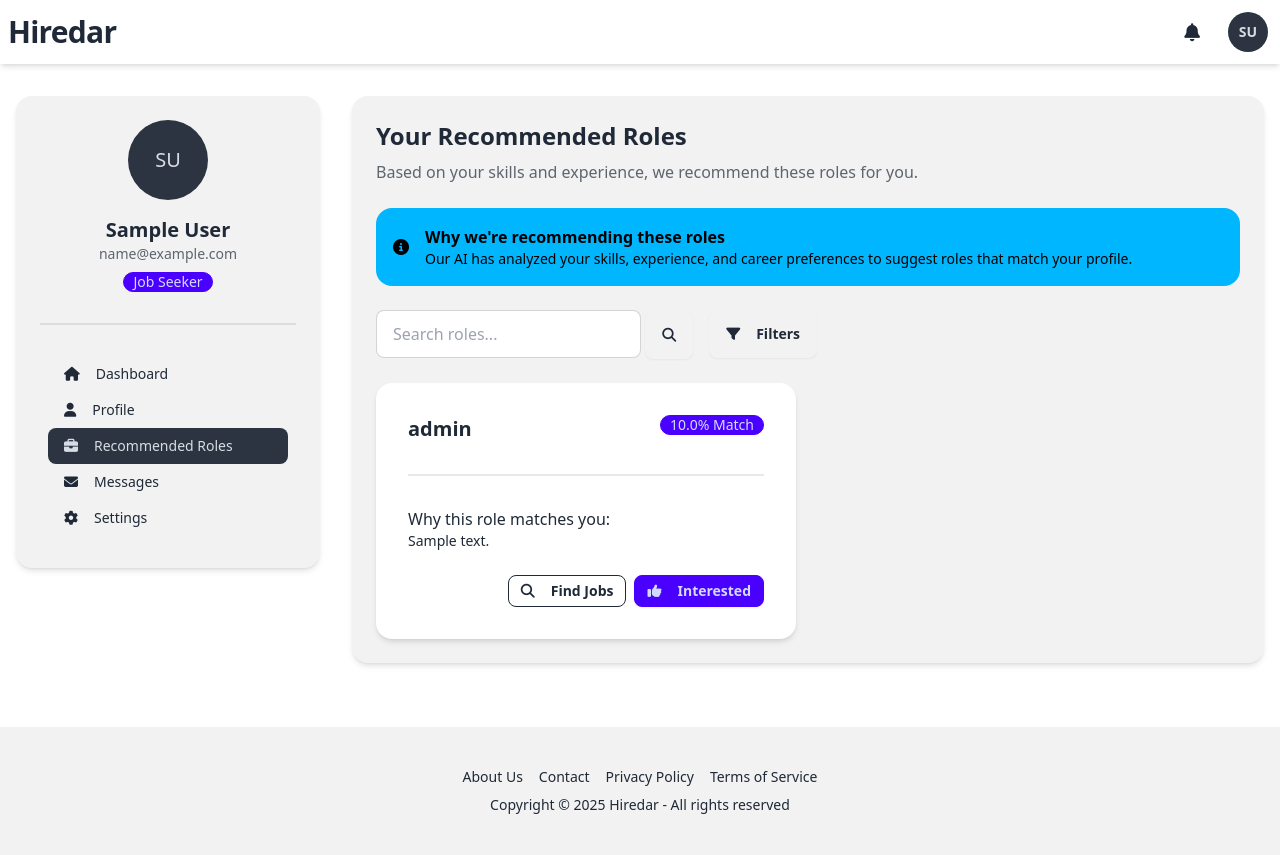
After one commit to btfranklin/hiredar-saas-archive, a Django app: page /job-seekers/recommendations/ in a window 1280 px wide. The commit adds this page. Run offline with Django 5.2, Linux system fonts and the light colour scheme; a user stored in the database is signed in; tables that the repository leaves empty hold one stand-in row (values such as "Sample post"); some libraries are stand-ins or nearby versions.

Commit message:
Add RoleRecommendation model and associated views for job seekers
- Introduced the RoleRecommendation model to store role suggestions for job seekers based on their skills and experience.
- Registered RoleRecommendation in the Django admin for management.
- Created RoleRecommendationsView to display personalized role recommendations to authenticated job seekers.
- Updated URLs to include a new path for accessing role recommendations.
- Enhanced the sidebar component to link to the new recommendations page.
- Added a template for rendering role recommendations with search and filter functionality.

```diff
--- a/apps/job_seekers/templates/job_seekers/components/sidebar.html
+++ b/apps/job_seekers/templates/job_seekers/components/sidebar.html
@@ -26,7 +26,7 @@
             <li><a href="{% url 'job_seekers:profile' %}" class="{% if active_page == 'profile' %}active{% endif %}">
                 <i class="fas fa-user mr-2"></i>Profile
             </a></li>
-            <li><a href="{% url 'jobs:recommendations' %}" class="{% if active_page == 'recommendations' %}active{% endif %}">
+            <li><a href="{% url 'job_seekers:role_recommendations' %}" class="{% if active_page == 'role_recommendations' %}active{% endif %}">
                 <i class="fas fa-briefcase mr-2"></i>Recommended Roles
             </a></li>
             <li><a href="{% url 'messaging:conversations' %}" class="{% if active_page == 'messages' %}active{% endif %}">
--- /dev/null
+++ b/apps/job_seekers/templates/job_seekers/role_recommendations.html
@@ -0,0 +1,139 @@
+{% extends 'base.html' %}
+{% load skill_tags %}
+
+{% block title %}Recommended Roles | Hiredar{% endblock %}
+
+{% block content %}
+<div class="container mx-auto px-4 py-8">
+    <div class="flex flex-col lg:flex-row gap-8">
+        <!-- Include job seeker sidebar -->
+        {% include 'job_seekers/components/sidebar.html' with active_page='role_recommendations' %}
+
+        <!-- Main content -->
+        <div class="w-full lg:w-3/4">
+            <div class="bg-base-200 rounded-box p-6 shadow-md mb-8">
+                <h2 class="text-2xl font-bold mb-2">Your Recommended Roles</h2>
+                <p class="text-base-content/70 mb-6">Based on your skills and experience, we recommend these roles for you.</p>
+
+                <div class="alert alert-info mb-6">
+                    <i class="fas fa-info-circle"></i>
+                    <div>
+                        <p class="font-bold">Why we're recommending these roles</p>
+                        <p class="text-sm">Our AI has analyzed your skills, experience, and career preferences to suggest roles that match your profile.</p>
+                    </div>
+                </div>
+
+                {% if role_recommendations %}
+                    <!-- Filter controls -->
+                    <div class="flex flex-wrap gap-4 mb-6">
+                        <div class="form-control">
+                            <div class="input-group">
+                                <input type="text" placeholder="Search roles..." class="input input-bordered" id="role-search">
+                                <button class="btn btn-square">
+                                    <i class="fas fa-search"></i>
+                                </button>
+                            </div>
+                        </div>
+
+                        <div class="dropdown">
+                            <label tabindex="0" class="btn">
+                                <i class="fas fa-filter mr-2"></i> Filters
+                            </label>
+                            <ul tabindex="0" class="dropdown-content z-10 menu p-2 shadow bg-base-100 rounded-box w-52">
+                                <li><a>All Roles</a></li>
+                                <li><a>Recent Recommendations</a></li>
+                                <li><a>High Match Score</a></li>
+                            </ul>
+                        </div>
+                    </div>
+
+                    <!-- Recommendations Grid -->
+                    <div class="grid grid-cols-1 md:grid-cols-2 gap-6" id="recommendations-container">
+                        {% for recommendation in role_recommendations %}
+                            <div class="card bg-base-100 shadow-md h-full recommendation-card">
+                                <div class="card-body">
+                                    <div class="flex justify-between items-start">
+                                        <h3 class="card-title text-lg role-title">{{ recommendation.role_title }}</h3>
+                                        <div class="badge badge-primary">{{ recommendation.confidence_score }}% Match</div>
+                                    </div>
+
+                                    <div class="divider my-2"></div>
+
+                                    <div class="space-y-3">
+                                        <div>
+                                            <p class="font-medium">Why this role matches you:</p>
+                                            <p class="text-sm">{{ recommendation.description }}</p>
+                                        </div>
+
+                                        {% if recommendation.required_skills %}
+                                            <div>
+                                                <p class="font-medium">Key skills for this role:</p>
+                                                <div class="flex flex-wrap gap-1 mt-1">
+                                                    {% for skill in recommendation.required_skills|split:"," %}
+                                                        <span class="badge badge-outline">{{ skill|strip }}</span>
+                                                    {% endfor %}
+                                                </div>
+                                            </div>
+                                        {% endif %}
+
+                                        {% if recommendation.salary_range %}
+                                            <div>
+                                                <p class="font-medium">Typical salary range:</p>
+                                                <p class="text-sm">{{ recommendation.salary_range }}</p>
+                                            </div>
+                                        {% endif %}
+                                    </div>
+
+                                    <div class="card-actions justify-end mt-4">
+                                        <a href="#" class="btn btn-outline btn-sm">
+                                            <i class="fas fa-search mr-2"></i> Find Jobs
+                                        </a>
+                                        <button class="btn btn-primary btn-sm">
+                                            <i class="fas fa-thumbs-up mr-2"></i> Interested
+                                        </button>
+                                    </div>
+                                </div>
+                            </div>
+                        {% endfor %}
+                    </div>
+                {% else %}
+                    <div class="flex flex-col items-center justify-center h-64 text-base-content/70">
+                        <i class="fas fa-briefcase text-5xl mb-4"></i>
+                        <h3 class="text-xl font-bold mb-2">No role recommendations yet</h3>
+                        <p>Complete your profile and upload your resume to get personalized recommendations</p>
+                        <a href="{% url 'job_seekers:settings' %}" class="btn btn-primary mt-4">
+                            <i class="fas fa-user-edit mr-2"></i> Update Profile
+                        </a>
+                    </div>
+                {% endif %}
+            </div>
+        </div>
+    </div>
+</div>
+
+<!-- Simple search functionality -->
+<script>
+document.addEventListener('DOMContentLoaded', function() {
+    const searchInput = document.getElementById('role-search');
+    const recommendationsContainer = document.getElementById('recommendations-container');
+    const cards = recommendationsContainer ? recommendationsContainer.querySelectorAll('.recommendation-card') : [];
+
+    if (searchInput && cards.length) {
+        searchInput.addEventListener('input', function() {
+            const searchTerm = this.value.toLowerCase();
+
+            cards.forEach(card => {
+                const titleElement = card.querySelector('.role-title');
+                const title = titleElement ? titleElement.textContent.toLowerCase() : '';
+
+                if (title.includes(searchTerm)) {
+                    card.style.display = '';
+                } else {
+                    card.style.display = 'none';
+                }
+            });
+        });
+    }
+});
+</script>
+{% endblock %}
--- a/apps/job_seekers/urls.py
+++ b/apps/job_seekers/urls.py
@@ -3,7 +3,10 @@
 from django.urls import path
 from django.urls.resolvers import URLPattern
 
-from apps.job_seekers.views.dashboard_views import DashboardView
+from apps.job_seekers.views.dashboard_views import (
+    DashboardView,
+    RoleRecommendationsView,
+)
 from apps.job_seekers.views.job_seeker_profile_views import ProfileView, SettingsView
 from apps.job_seekers.views.resume_processing_views import (
     ProfileCreateView,
@@ -18,6 +21,12 @@ urlpatterns: list[URLPattern] = [
     path("profile/", ProfileView.as_view(), name="profile"),
     path("profile/create/", ProfileCreateView.as_view(), name="profile_create"),
     path("settings/", SettingsView.as_view(), name="settings"),
+    # Recommendations
+    path(
+        "recommendations/",
+        RoleRecommendationsView.as_view(),
+        name="role_recommendations",
+    ),
     # Resume upload and processing
     path("resume-upload/", ResumeUploadView.as_view(), name="resume_upload"),
     path(
--- a/apps/job_seekers/views/__init__.py
+++ b/apps/job_seekers/views/__init__.py
@@ -1,6 +1,9 @@
 """Views for the job_seekers app."""
 
-from apps.job_seekers.views.dashboard_views import DashboardView
+from apps.job_seekers.views.dashboard_views import (
+    DashboardView,
+    RoleRecommendationsView,
+)
 from apps.job_seekers.views.job_seeker_profile_views import ProfileView, SettingsView
 from apps.job_seekers.views.resume_processing_views import (
     ProfileCreateView,
@@ -14,5 +17,6 @@ __all__ = [
     "ProfileCreateView",
     "ResumeUploadView",
     "ResumeProcessingTaskProgressView",
+    "RoleRecommendationsView",
     "SettingsView",
 ]
--- a/apps/job_seekers/views/dashboard_views.py
+++ b/apps/job_seekers/views/dashboard_views.py
@@ -3,11 +3,13 @@
 from typing import Any, cast
 
 from django.contrib.auth.mixins import LoginRequiredMixin
+from django.db.models import QuerySet
 from django.http import HttpRequest, HttpResponseBase
 from django.shortcuts import redirect
-from django.views.generic import TemplateView
+from django.views.generic import ListView, TemplateView
 
 from apps.authentication.types import AuthenticatedUser
+from apps.job_seekers.models import JobSeekerProfile, RoleRecommendation
 from apps.jobs.models import CandidateMatch
 from apps.messaging.models import Notification
 
@@ -55,3 +57,54 @@ class DashboardView(LoginRequiredMixin, TemplateView):
         ).order_by("-created_at")[:5]
 
         return context
+
+
+class RoleRecommendationsView(LoginRequiredMixin, ListView):
+    """
+    View for listing role recommendations for a job seeker.
+
+    This view displays role recommendations for job seekers based on their
+    skills and experience. Only accessible to job seekers.
+
+    Attributes:
+        template_name: The template to render for role recommendations.
+        context_object_name: The name of the context variable for the recommendations.
+    """
+
+    template_name = "job_seekers/role_recommendations.html"
+    context_object_name = "role_recommendations"
+
+    def dispatch(
+        self, request: HttpRequest, *args: Any, **kwargs: Any
+    ) -> HttpResponseBase:
+        """
+        Check if the user is a job seeker before processing the request.
+
+        Args:
+            request: The HTTP request.
+            *args: Additional arguments.
+            **kwargs: Additional keyword arguments.
+
+        Returns:
+            HttpResponseBase: The response to the request.
+        """
+        user = cast(AuthenticatedUser, request.user)
+        if not user.is_authenticated or user.user_type != "job_seeker":
+            return redirect("core:home")
+
+        if not hasattr(user, "job_seeker_profile"):
+            return redirect("job_seekers:create_profile")
+
+        return super().dispatch(request, *args, **kwargs)
+
+    def get_queryset(self) -> QuerySet[RoleRecommendation]:
+        """
+        Get the role recommendations to display for the job seeker.
+
+        Returns:
+            QuerySet[RoleRecommendation]: A queryset of role recommendations for the job seeker.
+        """
+        user = cast(AuthenticatedUser, self.request.user)
+        return RoleRecommendation.objects.filter(
+            job_seeker=user.job_seeker_profile
+        ).order_by("-confidence_score")
--- a/apps/jobs/urls.py
+++ b/apps/jobs/urls.py
@@ -46,10 +46,4 @@ urlpatterns = [
         toggle_shortlist,
         name="toggle_shortlist",
     ),
-    # Role Recommendations - redirects to job_seekers app
-    path(
-        "recommendations/",
-        lambda request: redirect("job_seekers:recommendations"),
-        name="recommendations",
-    ),
 ]
```
Also changed, not shown: apps/job_seekers/admin.py (+15 -1 lines), apps/job_seekers/models.py (+25 -0 lines), apps/job_seekers/migrations/0002_move_role_recommendation_from_jobs.py (added), apps/job_seekers/migrations/0003_update_role_recommendation_related_name.py (added).
